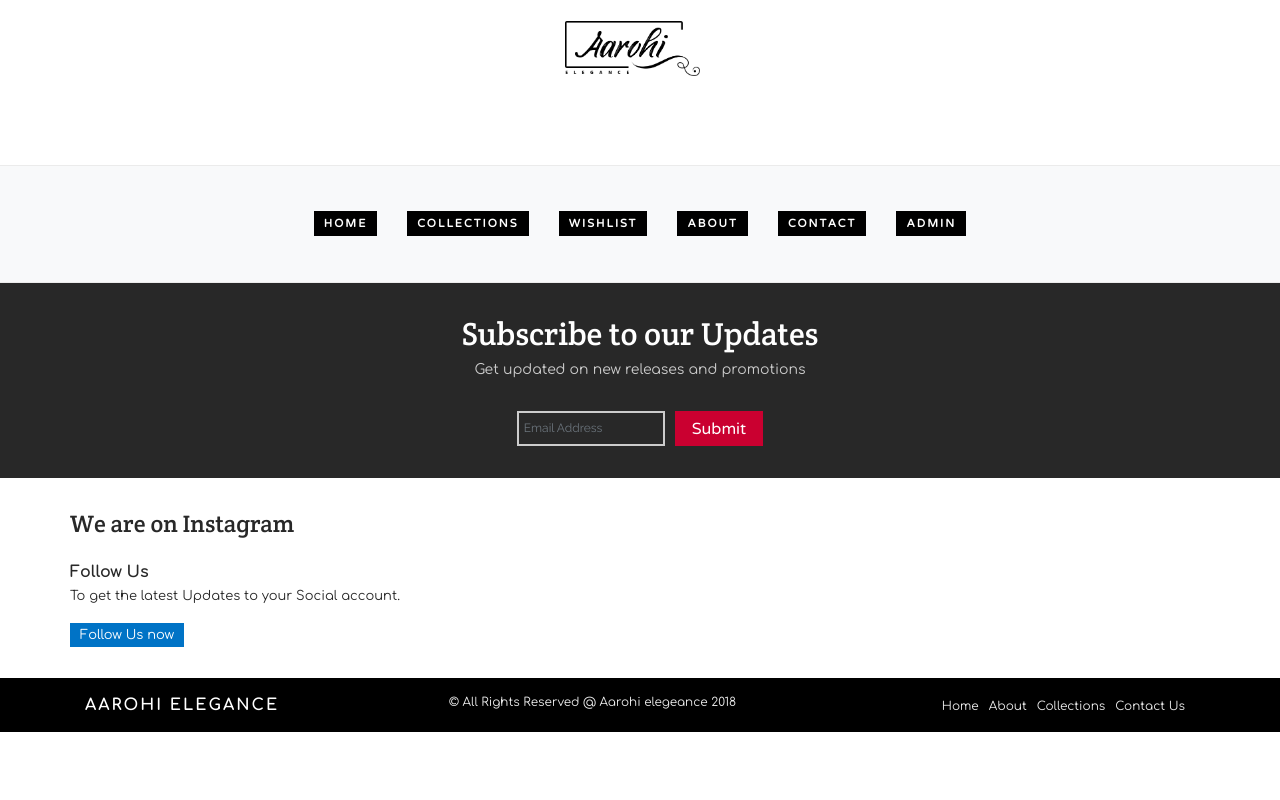
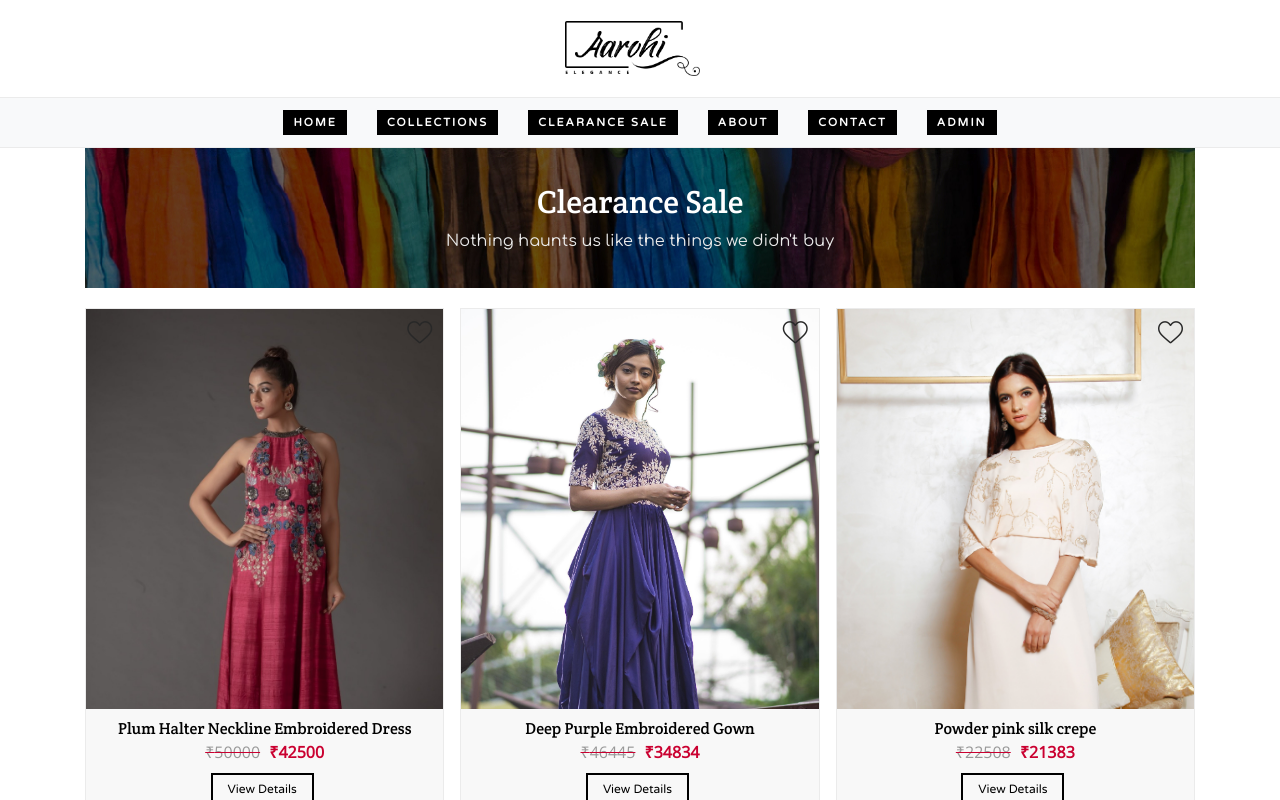
Before and after one commit to aneelkaushikptg/elegance, a React (Create React App) app: page /sale in a window 1280 px wide. Built offline with nearby package versions, Linux system fonts and the light colour scheme; a web font is replaced by a local one.

Commit message:
header and dashboard fixes

```diff
--- a/src/App.js
+++ b/src/App.js
@@ -6,7 +6,8 @@ import Home from "./components/Home";
 import Collections from "./components/Collections";
 import Product from "./components/Product";
 import { About } from "./components/About";
-import { Wishlist } from "./components/Wishlist";
+//import { Wishlist } from "./components/Wishlist";
+import { Sale } from "./components/Sale";
 import { Contact } from "./components/Contact";
 import { Dashboard } from "./components/admin/Dashboard";
 import Login from "./components/Login";
@@ -25,7 +26,8 @@ class App extends Component {
               <Route path="/contact" component={Contact} />
               <Route path="/product" component={Product} />
               <Route path="/dashboard" component={Dashboard} />
-              <Route path="/wishlist" component={Wishlist} />
+              {/* <Route path="/wishlist" component={Wishlist} /> */}
+              <Route path="/sale" component={Sale} />
               <Route path="/login" component={Login} />
               <Redirect from="/" exact to="/home" />
               <Redirect from="/product:id" exact to="/home" />
--- a/src/components/Home.js
+++ b/src/components/Home.js
@@ -37,7 +37,7 @@ class Home extends React.Component {
                         <h2>Behind the brand</h2>
                         <p>Drawing inspiration from art, architecture, and global culture, Aarohi Elegance
                           designs with elegant sophistication, a refined statement that beautifies
-                  women and glorifies their personality.</p>
+                          women and glorifies their personality.</p>
                         <Link to="/about" className="btn btn-border m-t-20">
                             knowmore
                   </Link>
--- /dev/null
+++ b/src/components/Sale.js
@@ -0,0 +1,71 @@
+import React from "react";
+import { Link } from "react-router-dom";
+import ProductsData from "../data/products.json";
+import Like from "../components/common/Like";
+import Shared from "../services/shared";
+
+export class Sale extends React.Component {
+    // getting the selected product and passing to product page
+    selectProduct(product) {
+        Shared.selectProduct = product;
+    }
+
+    // Like for each product
+    handleLike(product) {
+        const products = ProductsData;
+        const index = products.indexOf(product);
+        products[index].liked = !products[index].liked;
+        this.setState({ products });
+    }
+
+    onloadGetFinalPrice() {
+        //handling finalprice in looping
+        ProductsData.forEach((item) => {
+            const discountedPrice = (item.price * item.discount) / 100;
+            item.finalprice = Math.round(item.price - discountedPrice);
+        })
+    }
+
+    render() {
+        const imageURL = "../images/products/";
+        this.onloadGetFinalPrice();
+        return (
+            <div className="container collections">
+                <div className="inner-head collectionshead">
+                    <h1>Clearance Sale</h1>
+                    <p>Nothing haunts us like the things we didn't buy</p>
+                </div>
+                <div className="collections-actions"></div>
+                <div className="collections-all">
+                    <div className="collections-all-eachwrap">
+                        {ProductsData.map((product) => {
+                            if (product.sale === true) {
+                                return (
+                                    <div className="collections-all-eachwrap-each" key={product.id}>
+                                        <div className="col-img" onClick={() => this.selectProduct(product)}>
+                                            <Link to={`/product/${product.id}`}>
+                                                <img alt={product.name} src={`${imageURL}${product.coverimg}`} className="img-fluid" />
+                                            </Link>
+                                            <Like liked={product.liked} onClick={() => this.handleLike(product)} />
+                                        </div>
+                                        <div className="details">
+                                            <h2>{product.name}</h2>
+                                            <h3><span>₹{product.price}</span> <span className="finalprice">₹{product.finalprice}</span></h3>
+                                            <div className="actions">
+                                                <Link to={`/product/${product.id}`}>
+                                                    <button className="btn-border" onClick={() => this.selectProduct(product)}>
+                                                        View Details
+                                                </button>
+                                                </Link>
+                                            </div>
+                                        </div>
+                                    </div>
+                                );
+                            }
+                        })}
+                    </div>
+                </div>
+            </div>
+        );
+    }
+}
--- a/src/components/admin/Dashboard.js
+++ b/src/components/admin/Dashboard.js
@@ -3,7 +3,32 @@ import { Tabs, Tab, Table, Button, ButtonGroup } from 'react-bootstrap';
 import ProductsData from "../../data/products.json";
 
 export class Dashboard extends React.Component {
+    constructor(props) {
+        super(props);
+        this.state = {
+            active: false,
+        }
+    }
+
+    //handling finalprice in looping
+    onloadGetFinalPrice() {
+        ProductsData.forEach((item) => {
+            const discountedPrice = (item.price * item.discount) / 100;
+            item.finalprice = Math.round(item.price - discountedPrice);
+        })
+    }
+
+    /**** ADD PRODUCT ****/
+    selectSize() {
+        console.log(this.state.active)
+        this.setState = ({
+            active: true,
+        })
+    }
+
     render() {
+        const imageURL = "../images/products/";
+        this.onloadGetFinalPrice();
         return (
             <div className="container dash">
                 <h3>test</h3>
@@ -33,10 +58,12 @@ export class Dashboard extends React.Component {
                                         ProductsData.slice(0, 4).map((product) => {
                                             if (product.arrival === "new") {
                                                 return (
-                                                    <div key={product.id} onClick={() => this.selectProduct(product)} className="col-md-3 col-6 topselling-each">
-                                                        <img alt={product.name} src={product.coverimg} className="img-fluid" />
+                                                    <div key={product.id} className="col-md-3 col-6 topselling-each">
+                                                        <div className="imgwrap">
+                                                            <img alt={product.name} src={`${imageURL}${product.coverimg}`} className="img-fluid" />
+                                                        </div>
                                                         <h3>{product.name}</h3>
-                                                        <h4><span>$</span>{product.price}</h4>
+                                                        <h4><span>₹{product.price}</span> <span className="finalprice">₹{product.finalprice}</span></h4>
                                                     </div>
                                                 )
                                             }
@@ -82,7 +109,7 @@ export class Dashboard extends React.Component {
                                         </tr>
                                     </tbody>
                                 </Table>
-                                <button className="btn" type="button">Save Changes</button>
+                                <button className="btn bgbtn" type="button">Save Changes</button>
                             </div>
                         </Tab>
                         <Tab eventKey={3} title="Add Product">
@@ -100,19 +127,19 @@ export class Dashboard extends React.Component {
                                         </div>
                                         <div className="col-md-6">
                                             <ButtonGroup bsSize="small">
-                                                <Button>XS</Button>
-                                                <Button>S</Button>
-                                                <Button>L</Button>
-                                                <Button>XL</Button>
-                                                <Button>XXL</Button>
-                                                <Button>XXXL</Button>
+                                                <Button onClick={() => this.selectSize()} className={this.state.active ? 'active' : null}>XS</Button>
+                                                <Button onClick={() => this.selectSize()} className={this.state.active ? 'active' : null}>S</Button>
+                                                <Button onClick={() => this.selectSize()} className={this.state.active ? 'active' : null}>L</Button>
+                                                <Button onClick={() => this.selectSize()} className={this.state.active ? 'active' : null}>XL</Button>
+                                                <Button onClick={() => this.selectSize()} className={this.state.active ? 'active' : null}>XXL</Button>
+                                                <Button onClick={() => this.selectSize()} className={this.state.active ? 'active' : null}>XXXL</Button>
                                             </ButtonGroup>
                                         </div>
                                         <div className="col-md-6 form-group">
                                             <textarea name="txtMsg" className="form-control" placeholder="Description*"></textarea>
                                         </div>
                                         <div className="col-md-6 form-group">
-                                            <button type="submit" name="addprod" className="btn" onClick={this.addProduct}>Add Product</button>
+                                            <button type="submit" name="addprod" className="btn bgbtn" onClick={this.addProduct}>Add Product</button>
                                         </div>
                                     </div>
                                 </form>
@@ -191,7 +218,7 @@ export class Dashboard extends React.Component {
                                         </tr>
                                     </tbody>
                                 </Table>
-                                <button className="btn" type="button">Save Changes</button>
+                                <button className="btn bgbtn" type="button">Save Changes</button>
                             </div>
                         </Tab>
                     </Tabs>
--- a/src/components/common/Header.js
+++ b/src/components/common/Header.js
@@ -58,8 +58,11 @@ class Header extends React.Component {
               <NavItem>
                 <NavLink href="/collections">Collections</NavLink>
               </NavItem>
+              {/* <NavItem>
+                <NavLink href="/wishlist">Wishlist</NavLink>
+              </NavItem> */}
               <NavItem>
-                <NavLink href="/wishlist">Wishlist</NavLink>
+                <NavLink href="/sale">Clearance Sale</NavLink>
               </NavItem>
               <NavItem>
                 <NavLink href="/about">About</NavLink>
--- a/src/data/products.json
+++ b/src/data/products.json
@@ -10,6 +10,7 @@
         "gender": "Women",
         "fabric": "Raw Silk",
         "coverimg": "01.jpg",
+        "sale": true,
         "images": [
             "01-01.jpg"
         ],
@@ -37,6 +38,7 @@
         "gender": "Women",
         "fabric": "Heavy Satin",
         "coverimg": "02.jpg",
+        "sale": false,
         "images": [
             "02-01.jpg",
             "02-02.jpg"
@@ -65,6 +67,7 @@
         "gender": "Women",
         "fabric": "Habutai Silk",
         "coverimg": "03.jpg",
+        "sale": true,
         "images": [],
         "inCart": false,
         "category": "party",
@@ -90,6 +93,7 @@
         "gender": "Kids",
         "fabric": "Silk Crepe Georgette",
         "coverimg": "04.jpg",
+        "sale": true,
         "images": [
             "04-01.jpg",
             "04-02.jpg"
@@ -118,6 +122,7 @@
         "gender": "Kids",
         "fabric": "Organza + Silk",
         "coverimg": "05.jpg",
+        "sale": false,
         "images": [
             "05-01.jpg"
         ],
@@ -148,6 +153,7 @@
         "liked": false,
         "fabric": "-",
         "coverimg": "06.jpg",
+        "sale": false,
         "images": [
             "06-01.jpg",
             "06-02.jpg"
--- a/src/styles/main.css
+++ b/src/styles/main.css
@@ -282,7 +282,7 @@ a:hover {
               .wrapper .home-shop ul li h4 span.finalprice {
                 font-size: .8rem;
                 text-decoration: none;
-                color: green;
+                color: #ca0030;
                 font-weight: 600; }
   .wrapper .about-intro {
     padding-top: 2rem;
@@ -388,7 +388,7 @@ a:hover {
               text-decoration-style: solid;
               text-decoration-color: #ca0030; }
               .wrapper .collections-all-eachwrap-each .details h3 span.finalprice {
-                color: green;
+                color: #ca0030;
                 font-size: 1rem;
                 font-weight: 600;
                 text-decoration: none;
@@ -428,7 +428,7 @@ a:hover {
             font-weight: 500;
             color: #999; }
             .wrapper .product-one-content .price span.finalprice {
-              color: green;
+              color: #ca0030;
               font-size: 1.5rem;
               font-weight: 600;
               text-decoration: none;
@@ -700,9 +700,19 @@ a:hover {
         margin: 0;
         font-family: Open Sans,sans-serif; }
         .wrapper .dash-tabs .topselling-each h4 span {
-          font-size: .8rem; }
+          font-size: .8rem;
+          color: #828282;
+          text-decoration: line-through;
+          text-decoration-style: solid;
+          text-decoration-color: #ca0030; }
+          .wrapper .dash-tabs .topselling-each h4 span.finalprice {
+            text-decoration: none;
+            color: #ca0030; }
       .wrapper .dash-tabs .topselling-each:last-child {
         margin-right: 0px; }
+      .wrapper .dash-tabs .topselling-each .imgwrap {
+        max-height: 300px;
+        overflow: hidden; }
     .wrapper .dash-tabs .prods .table tr th {
       text-transform: uppercase;
       font-size: 12px; }
--- a/src/styles/main.scss
+++ b/src/styles/main.scss
@@ -357,7 +357,7 @@ a {
               &.finalprice{
                 font-size: .8rem;
                 text-decoration: none;
-                color:green;
+                color:#ca0030;
                 font-weight: 600;
               }
             }
@@ -491,7 +491,7 @@ a {
               text-decoration-style: solid;
               text-decoration-color:#ca0030;
               &.finalprice{
-                color:green;
+                color:#ca0030;
                 font-size: 1rem;
                 font-weight: 600;
                 text-decoration: none;
@@ -543,7 +543,7 @@ a {
               font-weight: 500;
               color:#999;
             &.finalprice{
-              color:green;
+              color:#ca0030;
               font-size: 1.5rem;
               font-weight: 600;
               text-decoration: none;
@@ -912,10 +912,22 @@ a {
             font-family: Open Sans,sans-serif;
             span{
               font-size: .8rem;
+              color:#828282;
+              text-decoration:line-through;
+              text-decoration-style: solid;
+              text-decoration-color:#ca0030;
+              &.finalprice{
+                text-decoration: none;
+                color:#ca0030;
+              }
             }
           }
           &:last-child{
             margin-right: 0px;
+          }
+          & .imgwrap{
+            max-height: 300px;
+            overflow:hidden;
           }
         }
       }
```
Also changed, not shown: 2 other files (tests, documents, lock files or other folders).
